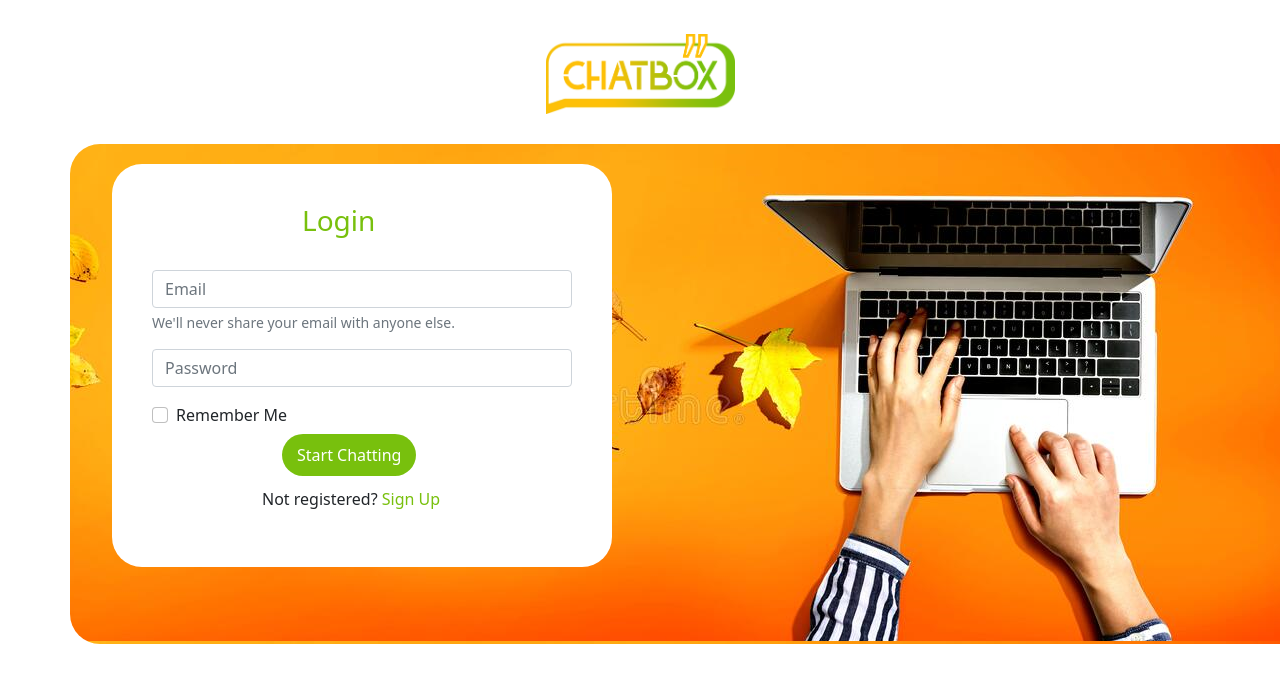
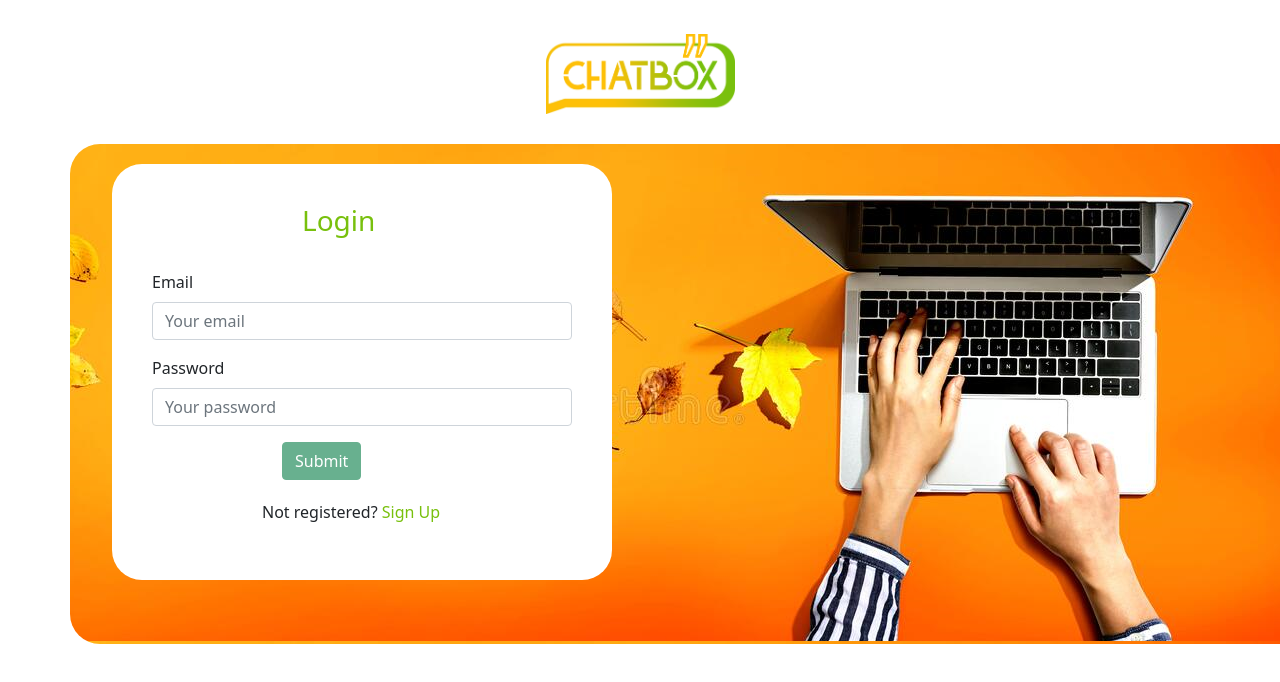
Before and after one commit to pr3gr2/Project3, a React (Create React App) app in the folder client/: page / in a window 1280 px wide. Shown: the top 682 px of the page. Built offline with nearby package versions, Linux system fonts and the light colour scheme.

Commit message:
working on login

```diff
--- a/client/package.json
+++ b/client/package.json
@@ -16,6 +16,7 @@
     "jwt-decode": "^2.2.0",
     "react": "^16.13.1",
     "react-apollo": "^3.1.5",
+    "react-bootstrap": "^1.6.3",
     "react-dom": "^16.13.1",
     "react-router-dom": "^5.3.0",
     "react-scripts": "3.4.1"
--- a/client/src/App.js
+++ b/client/src/App.js
@@ -9,11 +9,25 @@ import './assets/css/index.css'//
 
 function App() {
   return (
-
-    <LoginPage />
-
-
+    <ApolloProvider client={client}>
+      <LoginPage />
+    </ApolloProvider>
   );
 }
 
+const client = new ApolloClient({
+  request: (operation) => {
+    const token = localStorage.getItem("id_token");
+
+    operation.setContext({
+      headers: {
+        authorization: token ? `Bearer ${token}` : '',
+      },
+    });
+  },
+  uri: '/graphql',
+});
+
+
+
 export default App;
--- a/client/src/components/loginForm.js
+++ /dev/null
@@ -1,65 +0,0 @@
-import React, { useState } from 'react';
-import Login from '../pages/LoginPage';
-// import { useMutation } from '@apollo/react-hooks';
-// import { Form, Button, Alert } from 'react-bootstrap';
-// import Auth from '../utils/auth';
-// import { LOGIN_USER } from '../utils/mutations';
-// import { useForm } from 'react-hook-form';
-
-const loginForm = () => {
-  //const [userFormData, setUserFormData] = useState({ email: '', password: '' });
- // const [validated] = useState(false);
- // const [showAlert, setShowAlert] = useState(false);
-
-  //const[loginUser, {err}] = useMutation(LOGIN_USER);
-
- // const handleInputChange = (event) => {
-   // const { name, value } = event.target;
-    //setUserFormData({ ...userFormData, [name]: value });
- // };
-
-  //const handleFormSubmit = async (event) => {
-   // event.preventDefault();
-
-    //const form = event.currentTarget;
-   // if (form.checkValidity() === false) {
-    //  event.preventDefault();
-     // event.stopPropagation();
-    //}
-
-    // try {
-    //   const { data } = await loginUser({
-    //     variables: {...userFormData}
-    //   });
-    //   Auth.login(data.login.token);
-    // } catch (err) {
-    //   console.error(err);
-    //   setShowAlert(true);
-    // }
-
-    // setUserFormData({
-    //   username: '',
-    //   email: '',
-    //   password: '',
-    // });
-  // };
-
-  return (
-    <div className="container">
-          <div className="row">
-            <div className="col-4"></div>
-            <div className="col-4" align="center">
-              <img className ="Logo img-fluid" src={require(`../assets/images/Logo.png`)} alt="ChatBoxLogo"/>
-            </div>
-            <div className="col-4"></div>
-          </div>
-          <div className="row background">
-            <div className="col-6">
-
-            </div>
-          </div>
-        </div>
-  );
-};
-
-export default loginForm;
--- a/client/src/pages/loginpage.js
+++ b/client/src/pages/loginpage.js
@@ -1,6 +1,130 @@
-import React from 'react';
+import React, { useState } from 'react';
 import '../assets/css/index.css'
-import loginForm from '../components/loginForm';
+
+
+import { useMutation } from '@apollo/react-hooks';
+import { Form, Button, Alert } from 'react-bootstrap';
+import Auth from '../utils/auth';
+import { LOGIN_USER } from '../utils/mutations';
+
+const Login = () => {
+  const [userFormData, setUserFormData] = useState({ email: '', password: '' });
+  const [validated] = useState(false);
+  const [showAlert, setShowAlert] = useState(false);
+
+  const [loginUser, { err }] = useMutation(LOGIN_USER);
+
+  const handleInputChange = (event) => {
+    const { name, value } = event.target;
+    setUserFormData({ ...userFormData, [name]: value });
+  };
+
+  const handleFormSubmit = async (event) => {
+    event.preventDefault();
+
+    const form = event.currentTarget;
+    if (form.checkValidity() === false) {
+      event.preventDefault();
+      event.stopPropagation();
+    }
+
+    try {
+      const { data } = await loginUser({
+        variables: { ...userFormData }
+      });
+      Auth.login(data.login.token);
+    } catch (err) {
+      console.error(err);
+        setShowAlert(true);
+      }
+
+     setUserFormData({
+        username: '',
+        email: '',
+     password: '',
+    });
+    };
+
+
+    return (
+
+      <div className="container">
+        <div className="row">
+          <div className="col-4"></div>
+          <div className="col-4" align="center">
+            <img className="Logo img-fluid" src={require(`../assets/images/Logo.png`)} alt="ChatBoxLogo" />
+          </div>
+          <div className="col-4"></div>
+        </div>
+        <div className="row background">
+          <div className="col-6">
+            <Form noValidate validated={validated} onSubmit={handleFormSubmit} className="form">
+              <Alert dismissible onClose={() => setShowAlert(false)} show={showAlert} variant='danger'>
+                Something went wrong with your login credentials!
+              </Alert>
+              <Form.Group>
+                <h3 className="formName">Login</h3>
+                <div className="mb-3">
+                  <Form.Label htmlFor='email'>Email </Form.Label>
+                  <Form.Control
+                    type='text'
+                    placeholder='Your email'
+                    name='email'
+                    id="exampleInputEmail1"
+                    aria-describedby="emailHelp"
+                    onChange={handleInputChange}
+                    value={userFormData.email}
+                    required
+                  />
+                  <Form.Control.Feedback type='invalid'>Email is required!</Form.Control.Feedback>
+                </div>
+              </Form.Group>
+
+              <div className="mb-3">
+
+                <Form.Group>
+                  <Form.Label htmlFor='password'>Password</Form.Label>
+                  <Form.Control
+                    type='password'
+                    placeholder='Your password'
+                    name='password'
+                    className="form-control"
+                    id="exampleInputPassword1"
+                    onChange={handleInputChange}
+                    value={userFormData.password}
+                    required
+                  />
+                  <Form.Control.Feedback type='invalid'>Password is required!</Form.Control.Feedback>
+                </Form.Group>
+
+              </div>
+              <Button
+                disabled={!(userFormData.email && userFormData.password)}
+                type='submit'
+                className="button"
+                id="startChatting"
+                variant='success'>
+                Submit
+              </Button>
+
+              <p className="text">Not registered? <a href="./signUp">Sign Up</a></p>
+
+            </Form>
+
+
+
+            {/* </div>
+            <div className="mb-3 form-check">
+              <input type="checkbox" className="form-check-input" id="exampleCheck1"/>
+              <label className="form-check-label" >Remember Me</label>
+            </div> */}
+
+          </div>
+        </div>
+      </div>
+
+    );
+  };
 
 
 
@@ -10,42 +134,66 @@ import loginForm from '../components/loginForm';
 
 
 
-function Login(){
-    return (
 
-        <div className="container">
-          <div className="row">
-            <div className="col-4"></div>
-            <div className="col-4" align="center">
-              <img className ="Logo img-fluid" src={require(`../assets/images/Logo.png`)} alt="ChatBoxLogo"/>
-            </div>
-            <div className="col-4"></div>
-          </div>
-          <div className="row background">
-            <div className="col-6">
-              <form  className="form">
-                <h3 className ="formName">Login</h3>
-                <div className="mb-3">
-                  <input placeholder ="Email"type="email" className="form-control" id="exampleInputEmail1" aria-describedby="emailHelp"/>
-                  <div id="emailHelp" className="form-text">We'll never share your email with anyone else.</div>
-                </div>
-                <div className="mb-3">
-                  <input placeholder ="Password" type="password" className="form-control" id="exampleInputPassword1"/>
-                </div>
-                <div className="mb-3 form-check">
-                  <input type="checkbox" className="form-check-input" id="exampleCheck1"/>
-                  <label className="form-check-label" >Remember Me</label>
-                </div>
-                <a onSubmit={loginForm()} className="button" id = "startChatting">
-                Start Chatting
-                </a>
-                <p className="text">Not registered? <a href="#">Sign Up</a></p>
-              </form>
-            </div>
-          </div>
-        </div>
 
-      );
-};
+
+
+
+
+
+
+
+
+
+
+
+
+
+
+
+
+
+
+
+  // OLD CODE
+
+
+
+  //     return (
+
+  //         <div className="container">
+  //           <div className="row">
+  //             <div className="col-4"></div>
+  //             <div className="col-4" align="center">
+  //               <img className ="Logo img-fluid" src={require(`../assets/images/Logo.png`)} alt="ChatBoxLogo"/>
+  //             </div>
+  //             <div className="col-4"></div>
+  //           </div>
+  //           <div className="row background">
+  //             <div className="col-6">
+  //               <form noValidate validated={validated} onSubmit={handleFormSubmit} className="form">
+  //                 <h3 className ="formName">Login</h3>
+  //                 <div className="mb-3">
+  //                   <input placeholder ="Email"type="email" className="form-control" id="exampleInputEmail1" aria-describedby="emailHelp"/>
+  //                   <div id="emailHelp" className="form-text">We'll never share your email with anyone else.</div>
+  //                 </div>
+  //                 <div className="mb-3">
+  //                   <input placeholder ="Password" type="password" className="form-control" id="exampleInputPassword1"/>
+  //                 </div>
+  //                 <div className="mb-3 form-check">
+  //                   <input type="checkbox" className="form-check-input" id="exampleCheck1"/>
+  //                   <label className="form-check-label" >Remember Me</label>
+  //                 </div>
+  //                 <button className="button" id = "startChatting">
+  //                 Start Chatting
+  //                 </button>
+  //                 <p className="text">Not registered? <a href="#">Sign Up</a></p>
+  //               </form>
+  //             </div>
+  //           </div>
+  //         </div>
+
+  //       );
+  // };
 
 export default Login;
--- a/package.json
+++ b/package.json
@@ -15,5 +15,8 @@
   "license": "MIT",
   "devDependencies": {
     "concurrently": "^5.1.0"
+  },
+  "dependencies": {
+    "react-bootstrap": "^1.6.3"
   }
 }
```
Also changed, not shown: 2 other files (tests, documents, lock files or other folders).
